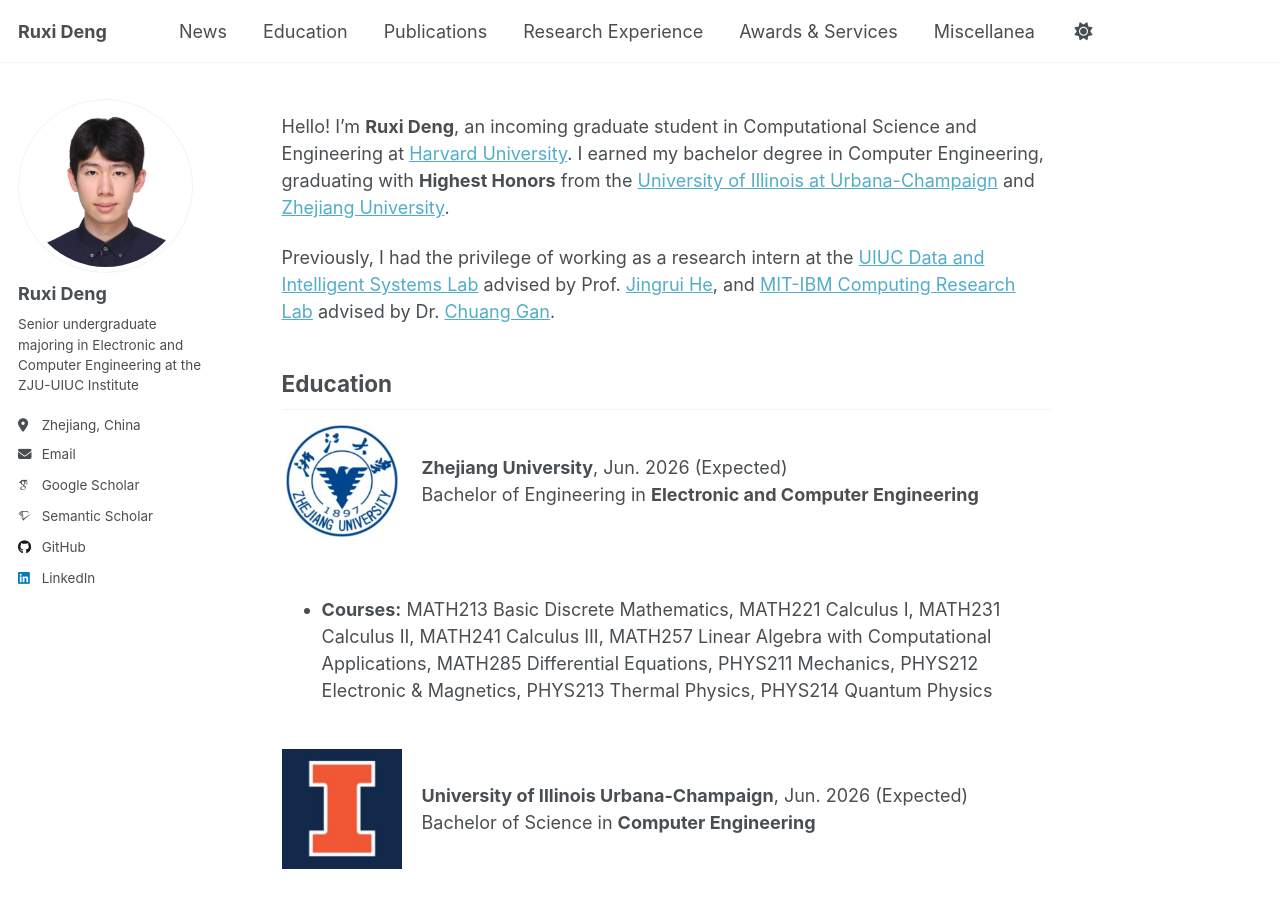
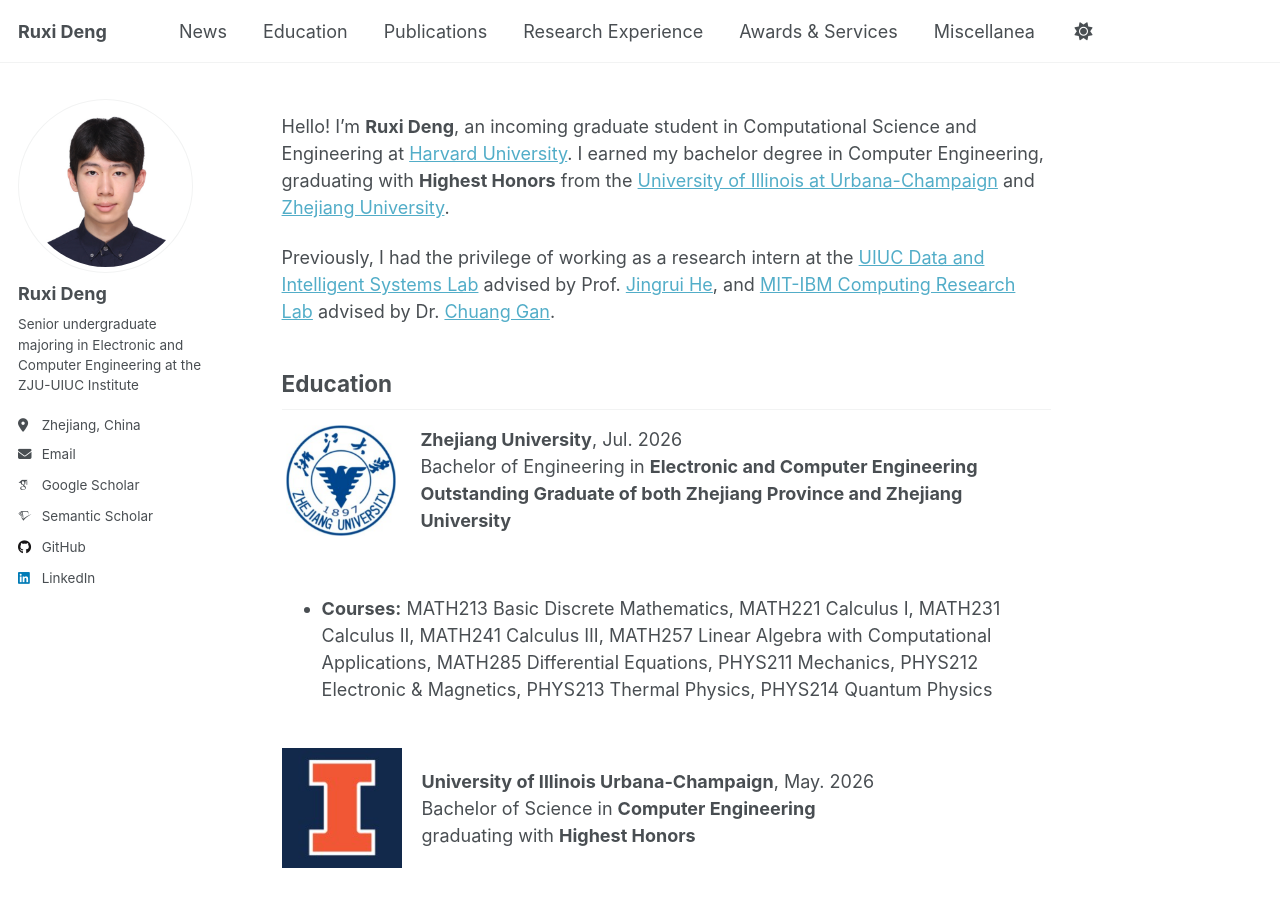
Before and after one commit to ruxideng/ruxideng.github.io, a Jekyll site: the page built from _pages/about.md, in a window 1280 px wide and 900 px high. Built offline with Jekyll 4.4.1, drawn with Linux system fonts in a browser that asks for light colours; some web fonts are replaced; a script that is not in the unit is left out.

Commit message:
Update about.md

```diff
--- a/_pages/about.md
+++ b/_pages/about.md
@@ -16,8 +16,9 @@ Previously, I had the privilege of working as a research intern at the <a href="
 <div style="display:flex; align-items:center; gap:20px; margin-bottom:32px;" markdown="1">
   <img src="/images/zju.png" width="120">
   <div markdown="1">
-**Zhejiang University**, Jun. 2026 (Expected)<br>
+**Zhejiang University**, Jul. 2026<br>
 Bachelor of Engineering in **Electronic and Computer Engineering**<br>
+**Outstanding Graduate of both Zhejiang Province and Zhejiang University**<br>
   </div>
 </div>
 <!-- no-space -->
@@ -26,8 +27,9 @@ Bachelor of Engineering in **Electronic and Computer Engineering**<br>
 <div style="display:flex; align-items:center; gap:20px; margin-bottom:32px;" markdown="1">
   <img src="/images/uiuc.png" width="120">
   <div markdown="1">
-**University of Illinois Urbana-Champaign**, Jun. 2026 (Expected)<br>
-Bachelor of Science in **Computer Engineering**
+**University of Illinois Urbana-Champaign**, May. 2026<br>
+Bachelor of Science in **Computer Engineering**<br>
+graduating with **Highest Honors**<br>
   </div>
 </div>
 <!-- no-space -->
```
